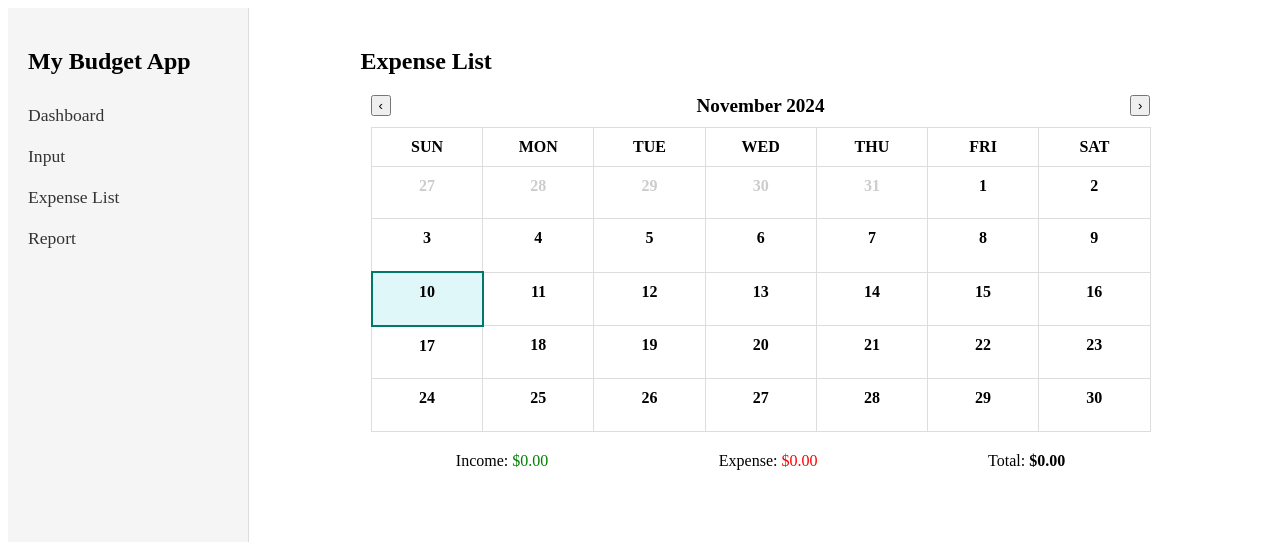
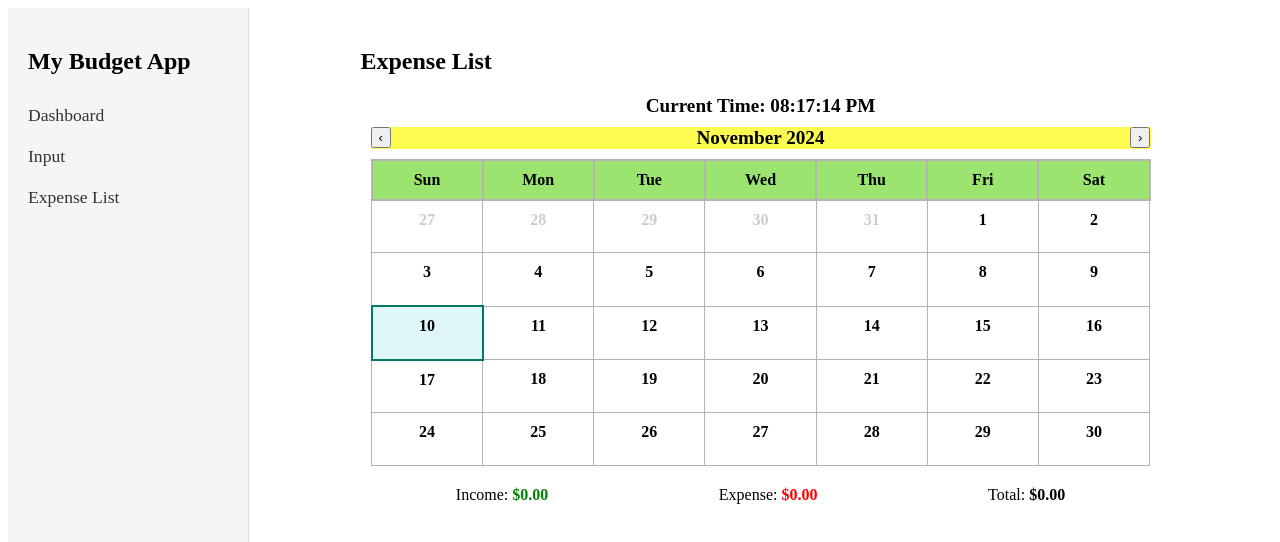
Before and after one commit to JIMPARK80/household-account-book, a Vue app: page /expense-list in a window 1280 px wide. Shown: the top 542 px of the page. Built offline with nearby package versions, Linux system fonts and the light colour scheme.

Commit message:
Improve Calendar’s UI
- Improve Calendar’s UI
- Correct input/output data date matching error
- Time Zone Adjustment - Toronto, Canada

```diff
--- a/src/App.vue
+++ b/src/App.vue
@@ -6,7 +6,6 @@
       <router-link to="/" class="nav-item">Dashboard</router-link>
       <router-link to="/add-expense" class="nav-item">Input</router-link>
       <router-link to="/expense-list" class="nav-item">Expense List</router-link>
-      <router-link to="/report" class="nav-item">Report</router-link>
     </nav>
 
     <!-- Main Content Area -->
--- a/src/components/CalendarView.vue
+++ b/src/components/CalendarView.vue
@@ -1,5 +1,10 @@
 <template>
   <div class="calendar-container">
+    <!-- Display Current Local Time -->
+    <div class="current-time">
+      Current Time: {{ formatCurrentTime }}
+    </div>
+
     <!-- Header with Month Navigation -->
     <div class="calendar-header">
       <button @click="goToPreviousMonth">‹</button>
@@ -20,14 +25,14 @@
         <tr v-for="(week, weekIndex) in weeks" :key="weekIndex">
           <td
             v-for="day in week"
-              :key="day.date"
+            :key="day.date.toISOString()"
             :class="{ 'today': isToday(day.date), 'other-month': !day.isCurrentMonth }"
           >
-              <div class="date-number">{{ day.date.getDate() }}</div>
+            <div class="date-number">{{ day.date.toLocaleString(userLocale, { day: 'numeric' }) }}</div>
             <ul class="event-list">
               <li
                 v-for="event in day.events"
-                  :key="event.id"
+                :key="event.id || `${event.type}-${event.amount}-${day.date.toISOString()}`"
                 :class="event.type"
               >
                 {{ event.type === 'income' ? '+' : '-' }}{{ formatCurrency(event.amount) }}
@@ -58,15 +63,19 @@
   data() {
     return {
       selectedDate: new Date(),
-        weekDays: ["Sunday", "Monday", "Tuesday", "Wednesday", "Thursday", "Friday", "Saturday"]
+      weekDays: ["Sunday", "Monday", "Tuesday", "Wednesday", "Thursday", "Friday", "Saturday"],
+      userLocale: navigator.language || 'en-US', // Automatically detect the user's locale
+      currentTime: new Date() // Initialize with current time
     };
   },
   computed: {
-        abbreviatedWeekDays(){
-            return this.weekDays.map(day=> day.slice(0,3).toUpperCase()); // convert to "SUN", "MON", etc.
+    abbreviatedWeekDays() {
+      return this.weekDays.map((day, index) =>
+        new Date(1970, 0, index + 4).toLocaleString(this.userLocale, { weekday: 'short' })
+      );
     },
     currentMonthName() {
-        return this.selectedDate.toLocaleString("default", { month: "long" });
+      return this.selectedDate.toLocaleString(this.userLocale, { month: 'long' });
     },
     currentYear() {
       return this.selectedDate.getFullYear();
@@ -100,7 +109,9 @@
         days.push({
           date,
           isCurrentMonth: date.getMonth() === month,
-            events: this.events.filter(event => new Date(event.date).toDateString() === date.toDateString())
+          events: this.events.filter(event =>
+            new Date(event.date).toISOString().slice(0, 10) === date.toISOString().slice(0, 10)
+          )
         });
       }
 
@@ -109,28 +120,65 @@
         weeks.push(days.slice(i, i + 7));
       }
       return weeks;
+    },
+    formatCurrentTime() {
+      // Display current time in Toronto timezone without timezone label
+      return this.currentTime.toLocaleTimeString(this.userLocale, {
+        hour: '2-digit',
+        minute: '2-digit',
+        second: '2-digit',
+        hour12: true,
+        timeZone: 'America/Toronto' // Explicitly set to Toronto timezone
+      });
     }
   },
   methods: {
     isToday(date) {
     const today = new Date();
-        return (
-          date.getDate() === today.getDate() &&
-          date.getMonth() === today.getMonth() &&
-          date.getFullYear() === today.getFullYear()
-        );
+    const options = { timeZone: 'America/Toronto', year: 'numeric', month: '2-digit', day: '2-digit' };
+
+    // Format both dates to Toronto timezone without time component
+    const todayString = new Intl.DateTimeFormat('en-CA', options).format(today);
+    const dateString = new Intl.DateTimeFormat('en-CA', options).format(date);
+
+    return todayString === dateString;
     },
     goToPreviousMonth() {
       this.selectedDate.setMonth(this.selectedDate.getMonth() - 1);
-        this.selectedDate = new Date(this.selectedDate);
+      this.selectedDate = new Date(this.selectedDate); // Force reactivity
     },
     goToNextMonth() {
       this.selectedDate.setMonth(this.selectedDate.getMonth() + 1);
-        this.selectedDate = new Date(this.selectedDate);
+      this.selectedDate = new Date(this.selectedDate); // Force reactivity
     },
     formatCurrency(value) {
-        return `$${parseFloat(value).toFixed(2)}`;
+      return new Intl.NumberFormat(this.userLocale, {
+        style: 'currency',
+        currency: 'USD'
+      }).format(value);
+    },
+    formatEventDate(date) {
+      // Format event date and time in Toronto timezone
+      return new Date(date).toLocaleString(this.userLocale, {
+        weekday: 'short',
+        day: 'numeric',
+        month: 'short',
+        hour: '2-digit',
+        minute: '2-digit',
+        hour12: true,
+        timeZone: 'America/Toronto' // Set timezone explicitly
+      });
     }
+  },
+  mounted() {
+    // Update `currentTime` every second
+    this.timeInterval = setInterval(() => {
+      this.currentTime = new Date();
+    }, 1000);
+  },
+  beforeUnmount() { // Use beforeUnmount instead of beforeDestroy in Vue 3
+    // Clear the interval when component is unmounted
+    clearInterval(this.timeInterval);
   }
 };
 </script>
@@ -142,6 +190,13 @@
   box-sizing: border-box;
 }
 
+.current-time {
+  text-align: center;
+  font-weight: bold;
+  font-size: 1.2em;
+  margin-bottom: 10px;
+}
+
 .calendar-header {
   display: flex;
   justify-content: space-between;
@@ -149,6 +204,7 @@
   margin-bottom: 10px;
   font-weight: bold;
   font-size: 1.2em;
+  background-color: #fbfb50;
 }
 
 .calendar-table {
@@ -163,7 +219,15 @@
   padding: 10px;
   text-align: center;
   vertical-align: top;
-    border: 1px solid #ddd;
+  border: 1px solid #b4b4b4;
+}
+
+.calendar-table th {
+  padding: 10px;
+  text-align: center;
+  vertical-align: top;
+  border: 2px solid #b4b4b4;
+  background-color: #9be470;
 }
 
 .calendar-table .today {
@@ -185,12 +249,19 @@
   margin-top: 5px;
 }
 
+.event-time {
+  font-size: 0.8em;
+  color: gray;
+}
+
 .income {
   color: green;
+  font-weight: bold;
 }
 
 .expense {
   color: red;
+  font-weight: bold;
 }
 
 .balance {
@@ -202,4 +273,9 @@
   justify-content: space-around;
   margin-top: 20px;
 }
+
+.calendar-table td:hover {
+  background-color: #f0f0f0;
+  cursor: pointer;
+}
 </style>
```
Lines whose indentation alone changed are shown as unchanged.
